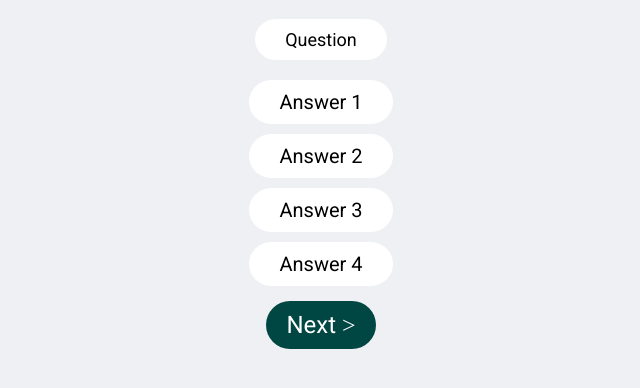
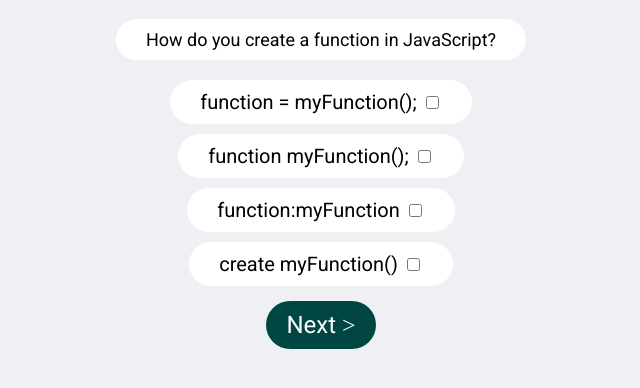
Before and after one commit to Sergo102/quiz-app, a website: page index.html in a window 1280 px wide. Shown: the part 82-470 px from the top of the page, without its empty margins (319-959 px from the left). Drawn offline with Linux system fonts and the light colour scheme; files that its build step writes are made by us from their sources.

Commit message:
Displayed questions on a page and made them random

```diff
--- a/index.html
+++ b/index.html
@@ -17,15 +17,13 @@
     </section>
     <section class="answers">
       <ul>
-        <li>Answer 1</li>
-        <li>Answer 2</li>
-        <li>Answer 3</li>
-        <li>Answer 4</li>
+        <li id="answerA"></li>
+        <li id="answerB"></li>
+        <li id="answerC"></li>
+        <li id="answerD"></li>
       </ul>
     </section>
-    <button class="submit">
-      Next ˃
-    </button>
+    <button class="submit">Next ˃</button>
   </main>
 </body>
 </html>
--- a/scripts/app.js
+++ b/scripts/app.js
@@ -1,11 +1,12 @@
-const questions = [
-  {
-    question: 'Inside which HTML element do we put the JavaScript?',
-    answerA: '<js>',
-    answerB: '<javascript>',
-    answerC: '<scripting>',
-    answerD: '<script>',
-    correctAnswer: '<script>',
+window.addEventListener('DOMContentLoaded', function(){
+  const questions = [
+    {
+      question: 'Inside which HTML element do we put the JavaScript?',
+      answerA: '&ltjs&gt',
+      answerB: '&ltjavascript&gt',
+      answerC: '&ltscripting&gt',
+    answerD: '&ltscript&gt',
+    correctAnswer: '&ltscript&gt',
   },
   {
     question: 'What is the correct JavaScript syntax to change the content of the HTML element below?',
@@ -17,11 +18,11 @@ const questions = [
   },
   {
     question: 'Where is the correct place to insert a JavaScript?',
-    answerA: 'The <footer>',
-    answerB: 'The <head> section',
-    answerC: 'The <body> sections',
-    answerD: 'Both the <head> and the <body> section are correct',
-    correctAnswer: 'Both sections the <head> and the <body> section are correct',
+    answerA: 'The &ltfooter&gt',
+    answerB: 'The &lthead&gt section',
+    answerC: 'The &ltbody&gt sections',
+    answerD: 'Both the &lthead&gt and the &ltbody&gt section are correct',
+    correctAnswer: 'Both sections the &lthead&gt and the &ltbody" section are correct',
   },
   {
     question: 'How do you create a function in JavaScript?',
@@ -41,7 +42,7 @@ const questions = [
   },
   {
     question: 'How can you add a comment in a JavaScript?',
-    answerA: '<!--This is a comment-->',
+    answerA: '&lt!--This is a comment--&gt',
     answerB: '//This is a comment',
     answerC: "'This is a comment",
     answerD: 'This is a comment',
@@ -81,12 +82,32 @@ const questions = [
   },
 ];
 
-const randomizedQuestions = [];
+  let randomizedQuestions = questions
+  .map(value => ({ value, sort: Math.random() }))
+  .sort((a, b) => a.sort - b.sort)
+  .map(({ value }) => value);
 
-const answeredQuestions = [];
+  console.log(randomizedQuestions)
 
-function changeQuestion(){}
 
-/* The part where you display question & answers */
+  let answeredQuestions = [];
 
-function showResults(){}
+  let h2 = document.querySelector('h2');
+  let answerA = document.querySelector("#answerA");
+  let answerB = document.querySelector("#answerB");
+  let answerC = document.querySelector("#answerC");
+  let answerD = document.querySelector("#answerD");
+
+  h2.innerText = randomizedQuestions[0].question;
+  answerA.innerHTML = `${randomizedQuestions[0].answerA} <input type='checkbox'>`;
+  answerB.innerHTML = `${randomizedQuestions[0].answerB} <input type='checkbox'>`;
+  answerC.innerHTML = `${randomizedQuestions[0].answerC} <input type='checkbox'>`;
+  answerD.innerHTML = `${randomizedQuestions[0].answerD} <input type='checkbox'>`;
+
+  /* The part where you display question & answers */
+  function showAnswer(){};
+
+  function changeQuestion(){};
+
+  function showResults(){}
+})
--- a/styles/main.scss
+++ b/styles/main.scss
@@ -43,6 +43,7 @@ main{
     display: flex;
     flex-direction: column;
     justify-content: space-between;
+    align-items: center;
     padding: 0;
     margin: 0;
     list-style-type: none;
```
Also changed, not shown: dist/scripts/app.js, dist/styles/index.css.
